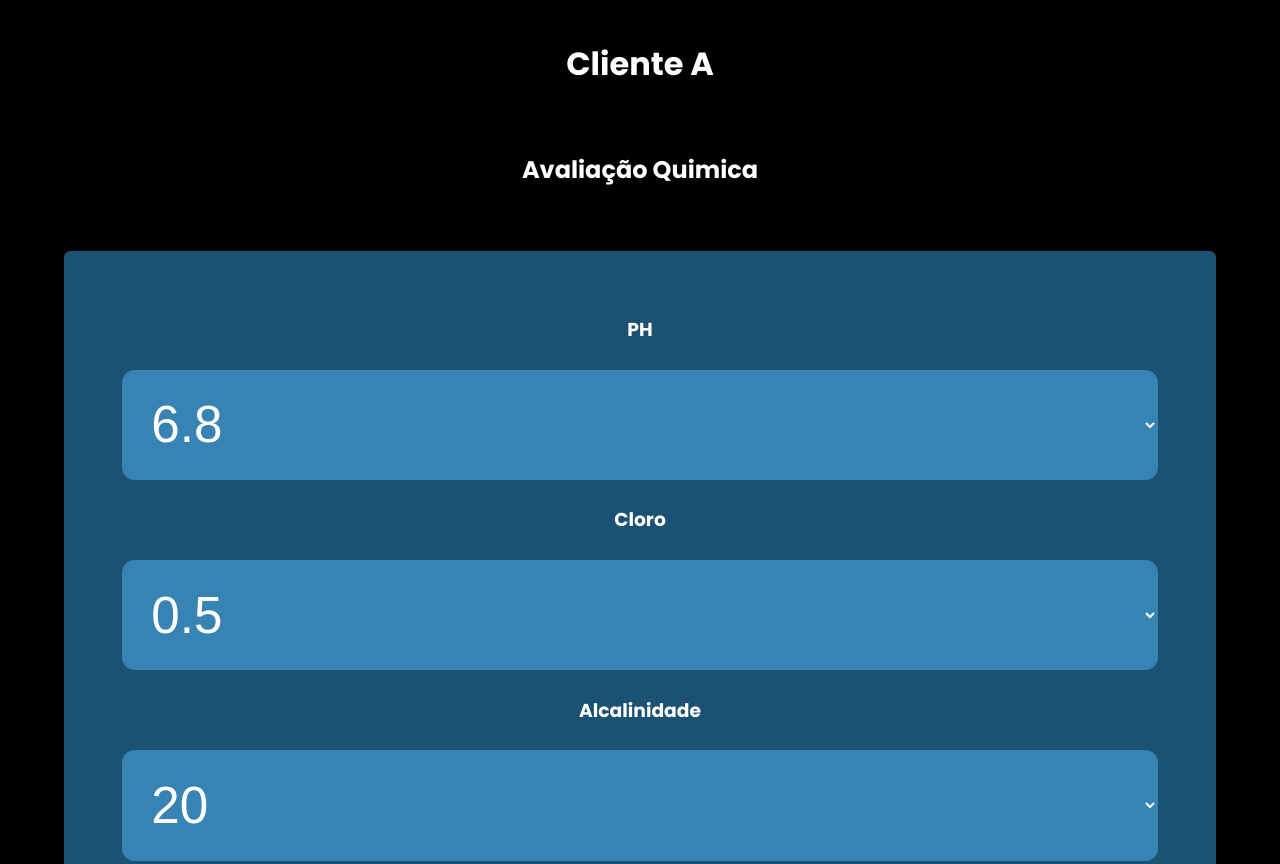
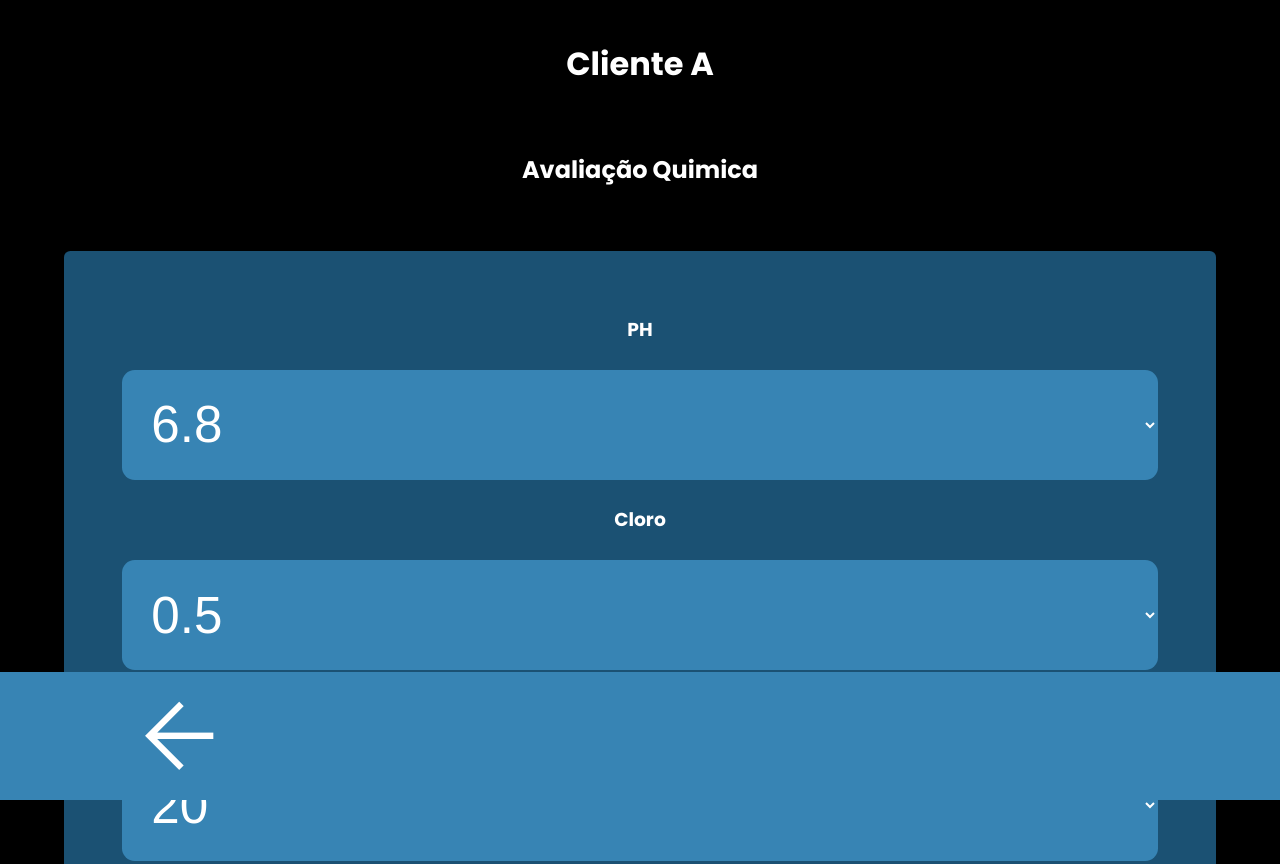
Before and after one commit to ailtonbarreto/bemestarpiscinas, a plain HTML site: page pages/atendimento.html in a window 1280 px wide. Shown: the top 864 px of the page. Drawn offline with nearby package versions, Linux system fonts and the light colour scheme.

Commit message:
Update atendimento.css

```diff
--- a/styles/atendimento.css
+++ b/styles/atendimento.css
@@ -26,6 +26,7 @@ body {
     align-items: center;
     font-family: 'poppins', sans-serif;
     gap: 5vw;
+    margin-bottom: 20vw;
 }
 
 h1,
@@ -125,7 +126,8 @@ footer {
     width: 100%;
     display: flex;
     justify-content: space-between;
-    position: relative;
+    position: fixed;
+    bottom: 0;
     margin-top: auto;
     padding: 1vw 10vw;
 
```
